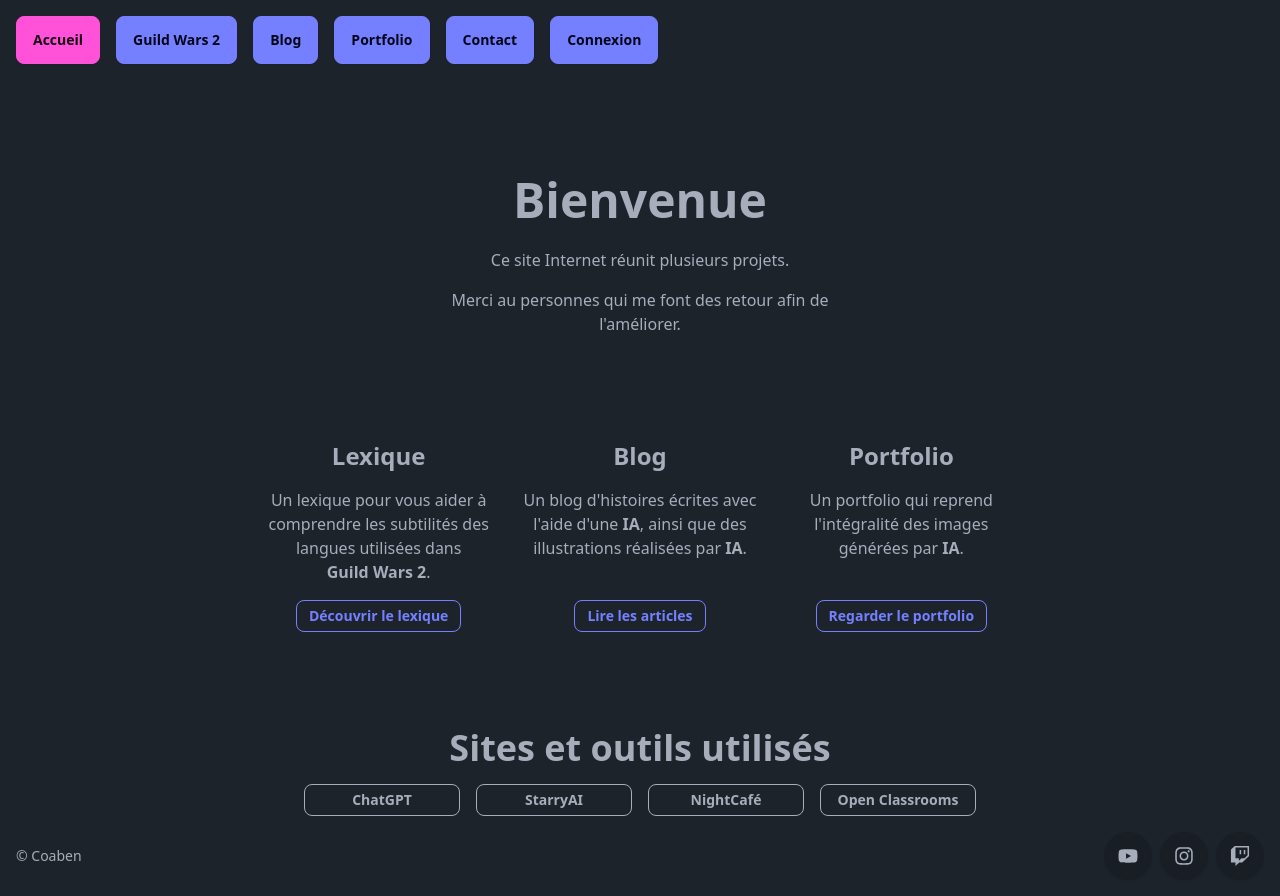
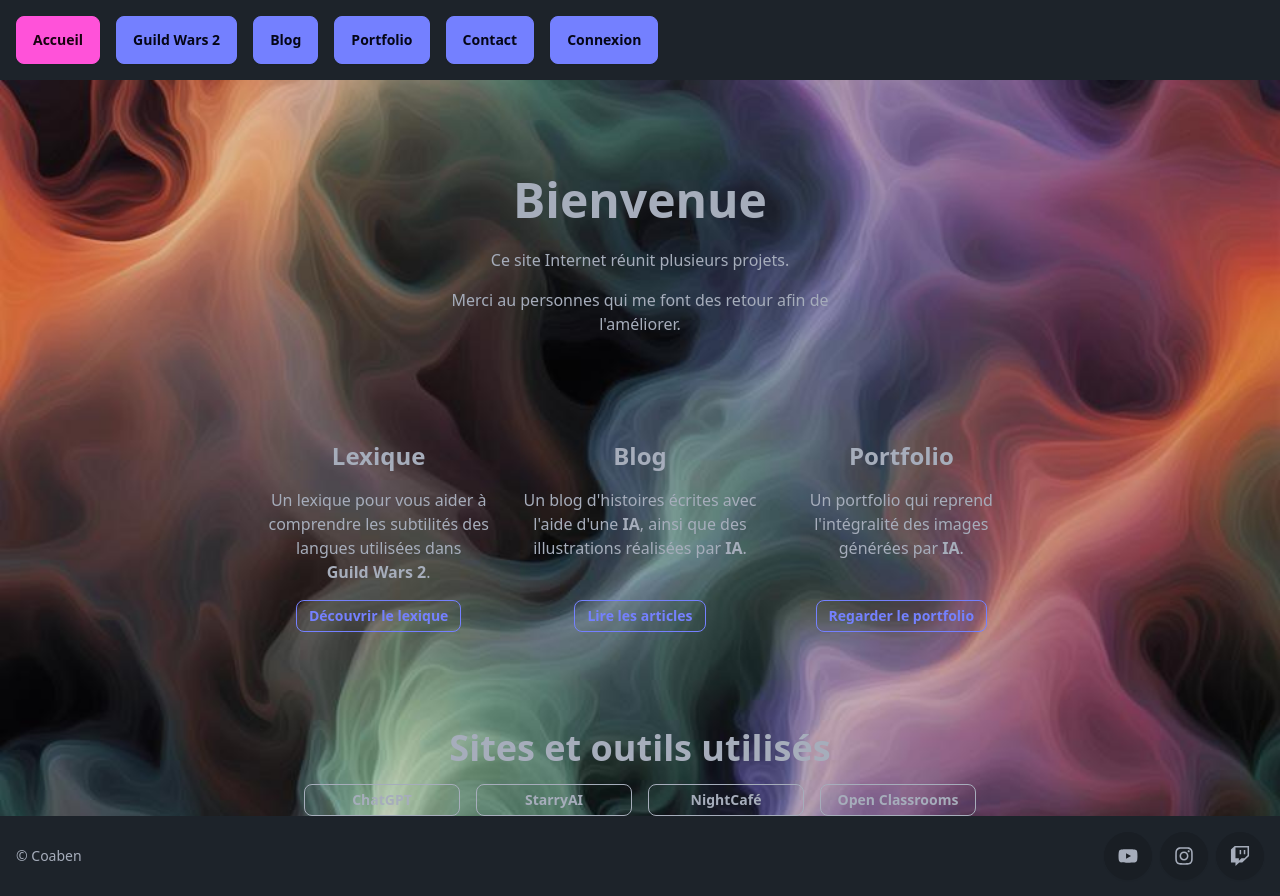
Before and after one commit to coaben2/coaben2, a Vue app: page / in a window 1280 px wide. Built offline with nearby package versions, Linux system fonts and the light colour scheme.

Commit message:
Added background + img folder

```diff
--- a/src/assets/style.css
+++ b/src/assets/style.css
@@ -1,6 +1,12 @@
 @tailwind base;
 @tailwind components;
 @tailwind utilities;
+
+body {
+    background: url('background.jpg') no-repeat center center;
+    background-size: cover;
+    background-attachment: fixed;
+}
 
 #app {
     @apply flex flex-col min-h-screen;
```
Also changed, not shown: src/assets/background.jpg (added), 1 other file (tests, documents, lock files or other folders).
